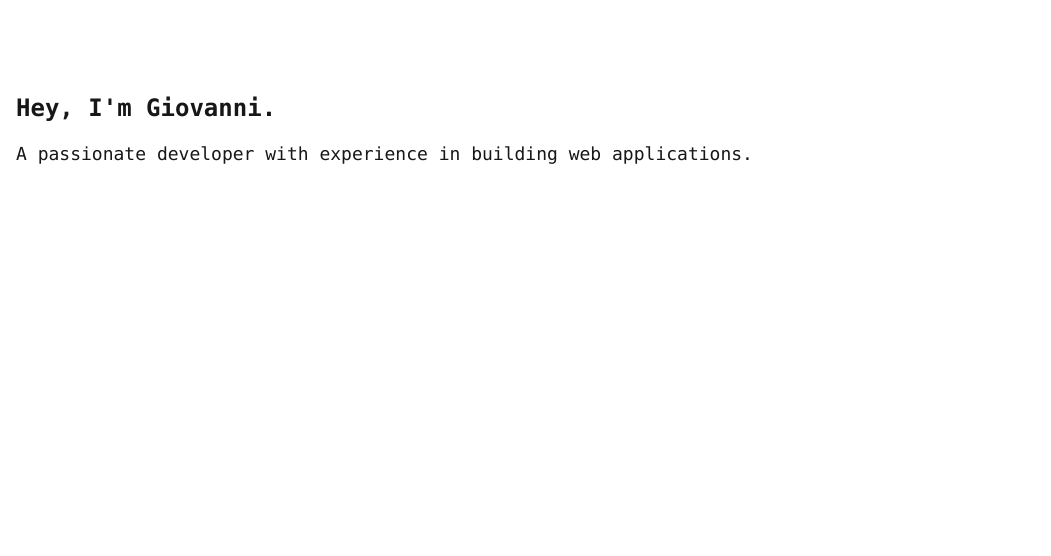
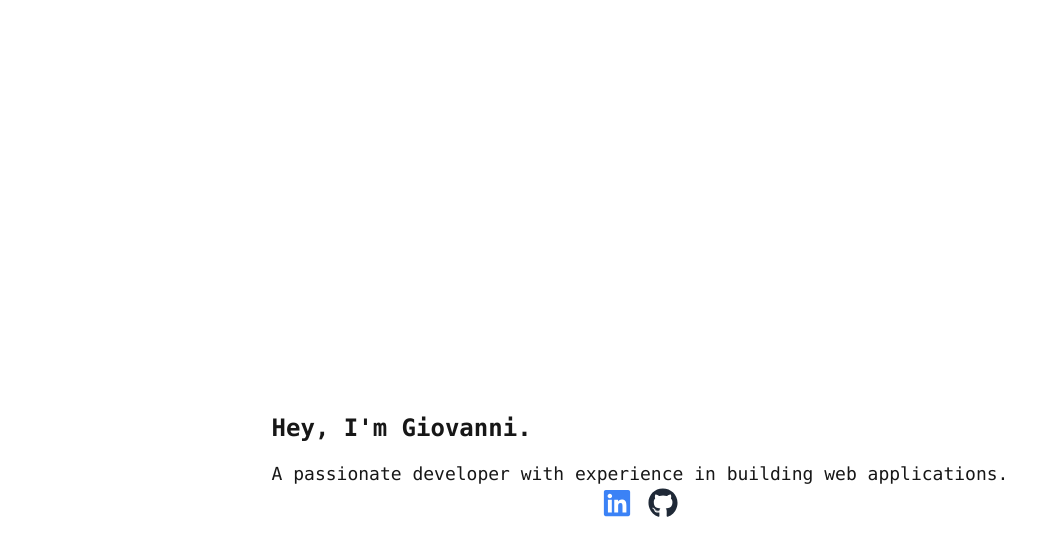
Before and after one commit to Giosferrazza/Portfolio, a Next.js app in the folder giovanni/: page / in a window 1280 px wide. Shown: the top 556 px of the page, without its empty margins (0-1051 px from the left). Built offline with nearby package versions, Linux system fonts and the light colour scheme.

Commit message:
Added Icons

```diff
--- a/giovanni/package.json
+++ b/giovanni/package.json
@@ -11,7 +11,8 @@
   "dependencies": {
     "next": "^14.2.13",
     "react": "^18.3.1",
-    "react-dom": "^18.3.1"
+    "react-dom": "^18.3.1",
+    "react-icons": "^5.3.0"
   },
   "devDependencies": {
     "autoprefixer": "^10.4.20",
--- a/giovanni/src/components/Main.js
+++ b/giovanni/src/components/Main.js
@@ -1,13 +1,23 @@
 import React from 'react';
+import { FaLinkedin, FaGithub } from 'react-icons/fa';
+
 
 function Main() {
   return (
-    <main className="p-4 font-mono">
-      <section className="mb-8">
+    <main className="flex items-start justify-center min-h-screen p-4 font-mono">
+      <section className="mt-80">
         <h2 className="text-2xl font-bold mb-4">Hey, I'm Giovanni.</h2>
         <p className="text-lg">
           A passionate developer with experience in building web applications.
         </p>
+        <div className="flex justify-center space-x-4">
+          <a href="https://www.linkedin.com/in/your-profile" target="_blank" rel="noopener noreferrer" className="text-blue-500 hover:text-blue-700">
+            <FaLinkedin size={30} />
+          </a>
+          <a href="https://github.com/your-username" target="_blank" rel="noopener noreferrer" className="text-gray-800 hover:text-gray-600">
+            <FaGithub size={30} />
+          </a>
+        </div>
       </section>
     </main>
   );
```
Also changed, not shown: 1 other file (tests, documents, lock files or other folders).
